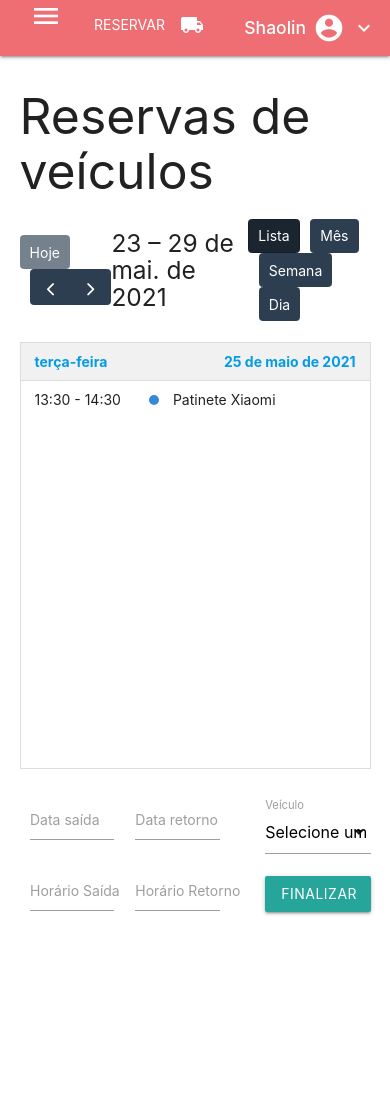
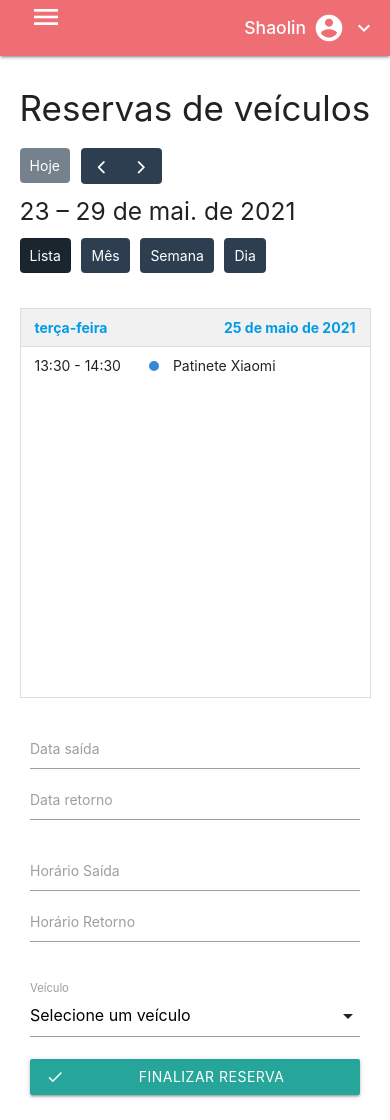
Before and after one commit to biielsantos/tcc-senai, a PHP site: page /veiculos.php in a window 390 px wide. Before the commit the page ends 915 px from the top, so only its background shows below. Run offline with PHP 8.4, Linux system fonts and the light colour scheme; a user stored in the database is signed in; data comes from the database, SQL or seed files in the repository.

Commit message:
Responsividade botoes do calendario de reserva

```diff
--- a/Projeto/styles/consultar.css
+++ b/Projeto/styles/consultar.css
@@ -89,3 +89,81 @@
   transform: translate(-50%);
   max-height: 250px;
 }
+
+@media screen and (max-width: 800px) {
+  .fc-header-toolbar {
+    flex-direction: column;
+    flex-flow: column;
+    align-items: flex-start !important;
+  }
+
+  .fc-header-toolbar > * {
+    margin-bottom: 1rem;
+  }
+
+  .reserva {
+    flex-direction: column;
+  }
+
+  .date-inputs {
+    width: 100%;
+  }
+
+  .selecionar-veiculo {
+    width: 100%;
+    align-items: center;
+    flex-direction: row;
+  }
+
+  .selecionar-veiculo .input-field {
+    width: 50%;
+  }
+
+  .selecionar-veiculo a {
+    width: 45%;
+  }
+
+  .quick-access {
+    display: flex;
+    align-items: center;
+  }
+
+  .quick-access > *:first-child {
+    height: 41px;
+  }
+
+  .quick-access .sidenav-trigger {
+    position: relative;
+    bottom: .75rem;
+  }
+}
+
+@media screen and (max-width: 400px) {
+  h2 {
+    font-size: 2.5rem;
+  }
+
+  .date-inputs .row {
+    display: flex;
+    flex-direction: column;
+  }
+
+  .date-inputs .row > * {
+    width: 100% !important;
+    margin: 0 !important;
+  }
+
+  .selecionar-veiculo {
+    padding: .75rem;
+    flex-direction: column;
+    align-items: stretch;
+  }
+
+  .selecionar-veiculo > * {
+    width: 100% !important;
+  }
+
+  .quick-access > *:last-child {
+    display: none;
+  }
+}
```
